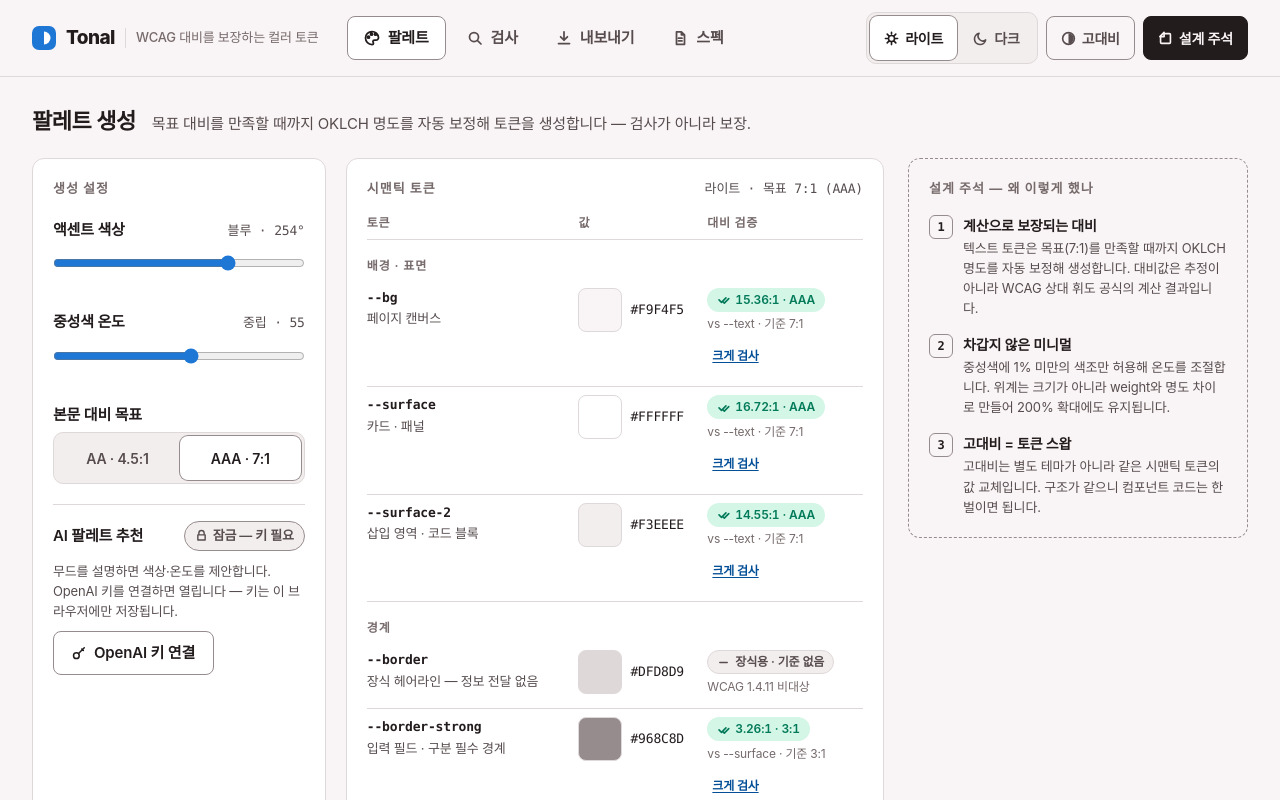
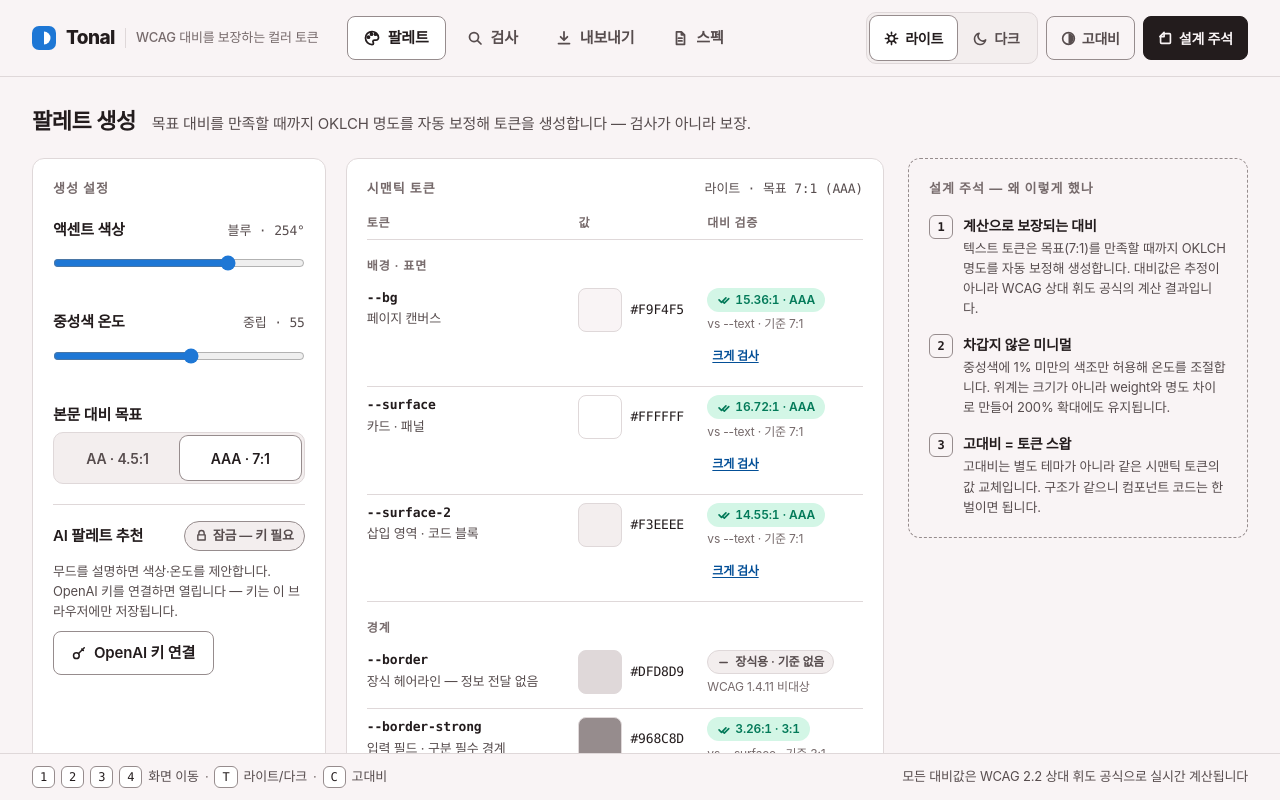
Before and after one commit to Junghoon-P/tonal-studio, a Next.js app: page / in a window 1280 px wide. Shown: the top 800 px of the page. Built offline with nearby package versions, Linux system fonts and the light colour scheme; a web font is replaced by a local one.

Commit message:
style: 뷰포트 고정 레이아웃 — 헤더·푸터 상시 표시, 본문 내부 스크롤

```diff
--- a/src/components/Header.tsx
+++ b/src/components/Header.tsx
@@ -77,7 +77,7 @@ export const Header = ({
   onToggleHc,
   onToggleNotes,
 }: HeaderProps): JSX.Element => (
-  <header className="sticky top-0 z-20 flex flex-wrap items-center gap-x-5 gap-y-3 border-b border-cbd bg-bg px-[clamp(1rem,3vw,2rem)] py-3 transition-colors">
+  <header className="z-20 flex flex-none flex-wrap items-center gap-x-5 gap-y-3 border-b border-cbd bg-bg px-[clamp(1rem,3vw,2rem)] py-3 transition-colors">
     <div className="mr-2 flex items-center gap-2.5">
       <svg width={24} height={24} viewBox="0 0 24 24" aria-hidden="true">
         <rect width={24} height={24} rx={7} fill="var(--ac)" />
--- a/src/components/NotesAside.tsx
+++ b/src/components/NotesAside.tsx
@@ -87,7 +87,7 @@ export const NotesAside = ({ view }: { view: ViewId }): JSX.Element => {
   return (
     <aside
       aria-label="설계 주석"
-      className="sticky top-20 flex max-w-[340px] flex-[1_1_260px] flex-col gap-4 rounded-xl border border-dashed border-bds p-5"
+      className="sticky top-0 flex max-w-[340px] flex-[1_1_260px] flex-col gap-4 rounded-xl border border-dashed border-bds p-5"
     >
       <h2 className={CARD_TITLE}>설계 주석 — 왜 이렇게 했나</h2>
       {notesFor(view, target, lGapText).map((note) => (
--- a/src/components/TonalStudio.tsx
+++ b/src/components/TonalStudio.tsx
@@ -242,7 +242,7 @@ export const TonalStudio = (): JSX.Element => {
     >
       <div
         style={cssVars}
-        className="min-h-screen bg-bg font-sans text-base leading-normal tracking-[-0.011em] text-tx transition-colors"
+        className="flex h-dvh flex-col overflow-hidden bg-bg font-sans text-base leading-normal tracking-[-0.011em] text-tx transition-colors"
       >
         <svg aria-hidden="true" focusable="false" className="absolute h-0 w-0 overflow-hidden">
           <defs>
@@ -278,10 +278,8 @@ export const TonalStudio = (): JSX.Element => {
             setAnnounce(!notes ? '설계 주석 표시' : '설계 주석 숨김');
           }}
         />
-        <main
-          id="main"
-          className="mx-auto max-w-[1600px] px-[clamp(1rem,3vw,2rem)] pb-10 pt-6"
-        >
+        <main id="main" className="min-h-0 flex-1 overflow-y-auto">
+          <div className="mx-auto max-w-[1600px] px-[clamp(1rem,3vw,2rem)] pb-8 pt-6">
           <ViewTitle view={view} />
           <div className="flex flex-wrap items-start gap-6">
           <div className="min-w-0 flex-[1_1_640px]">
@@ -336,6 +334,7 @@ export const TonalStudio = (): JSX.Element => {
           </div>
           {notes && <NotesAside view={view} />}
           </div>
+          </div>
         </main>
         {keyModal && (
           <KeyDialog
@@ -352,7 +351,7 @@ export const TonalStudio = (): JSX.Element => {
             onResetToIdle={apiKey.resetToIdle}
           />
         )}
-        <footer className="mx-auto flex max-w-[1600px] flex-wrap items-center gap-x-6 gap-y-3 border-t border-bd px-[clamp(1rem,3vw,2rem)] pb-8 pt-4 text-[0.8125rem] text-tx2">
+        <footer className="mx-auto flex w-full max-w-[1600px] flex-none flex-wrap items-center gap-x-6 gap-y-2 border-t border-bd px-[clamp(1rem,3vw,2rem)] py-3 text-[0.8125rem] text-tx2">
           <p className="m-0 flex flex-wrap items-center gap-1.5">
             <kbd className={KBD}>1</kbd>
             <kbd className={KBD}>2</kbd>
```
